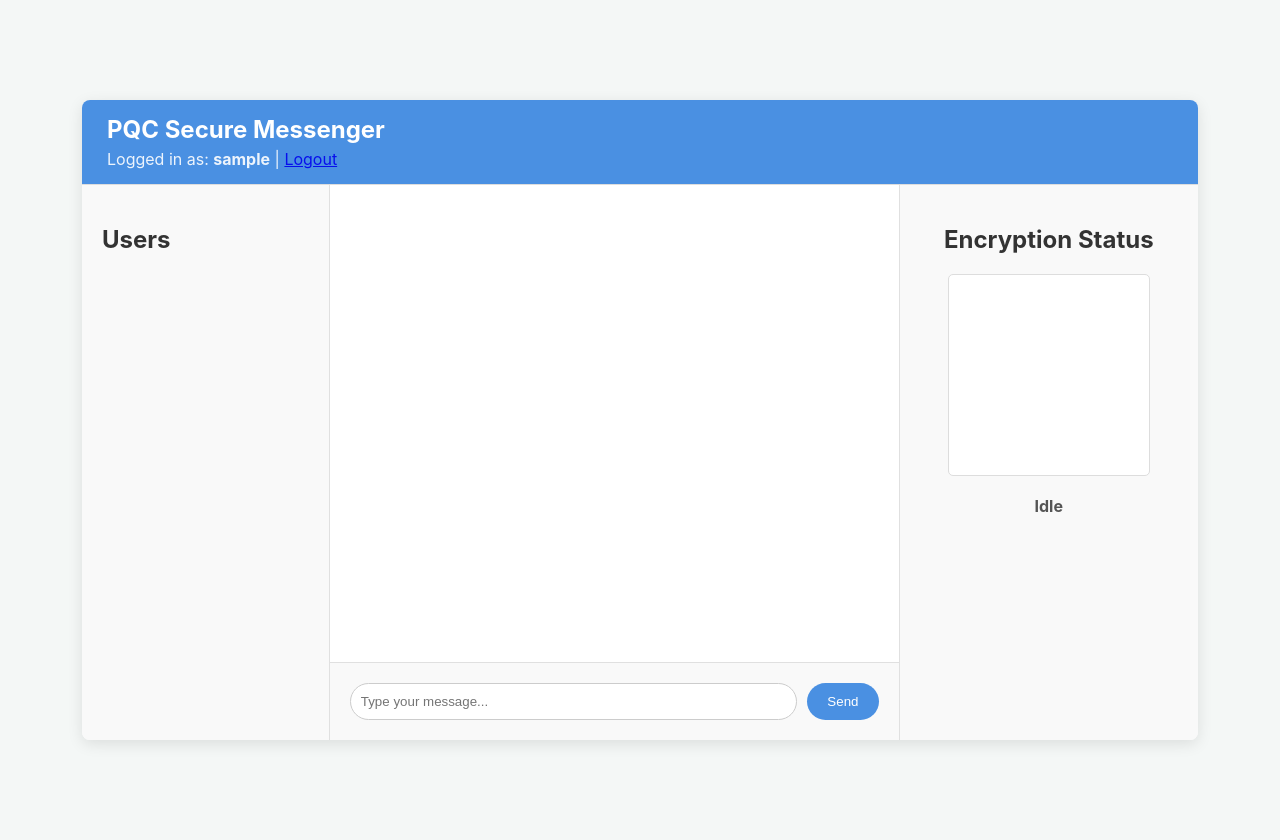
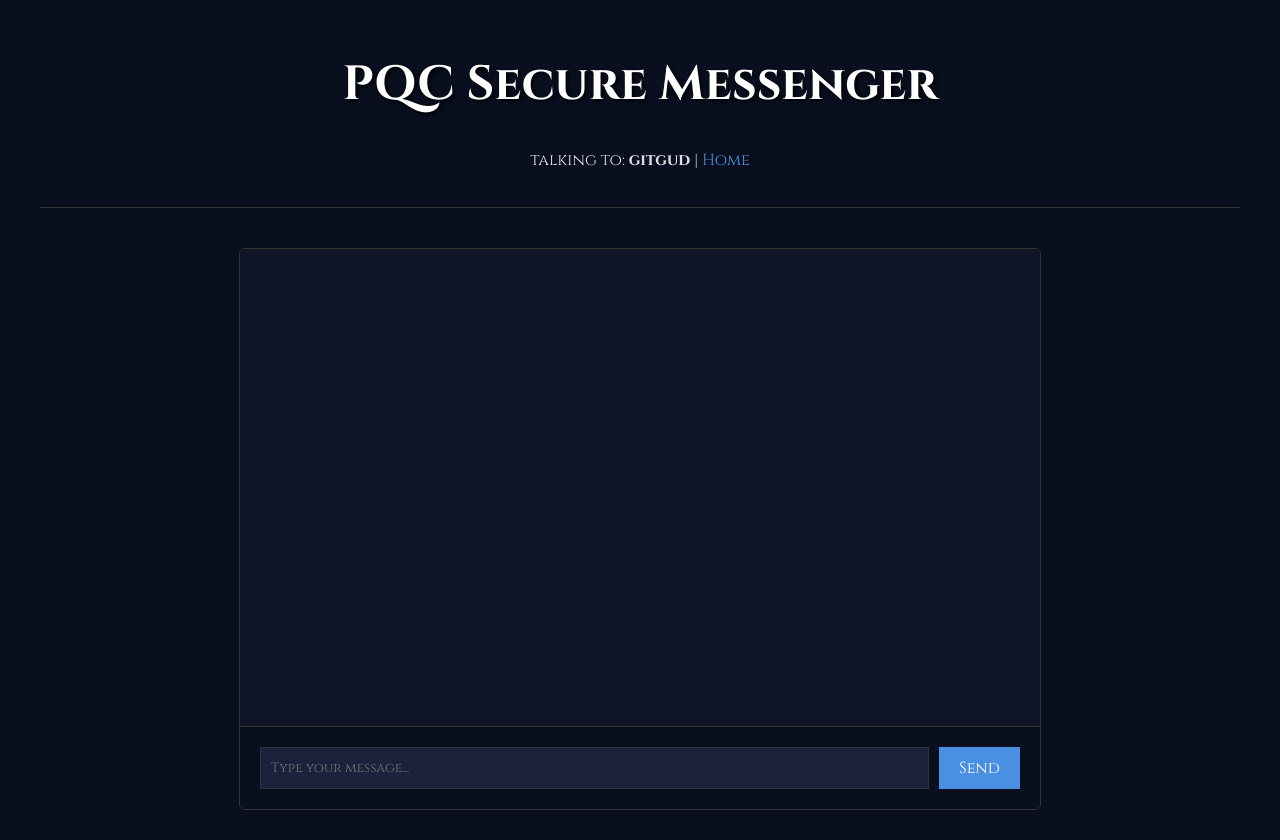
Before and after one commit to Sujithb128989/op-quantum, a Flask app: page /messaging in a window 1280 px wide. After the commit the page ends 810 px from the top, so only its background shows below. Run offline with Flask 3, Linux system fonts and the light colour scheme; the visitor is signed in with stand-in values (Sample User, id 1); data that the repository does not hold is empty; a map, chart or similar area stays blank; parts of the project's set-up code (start-up, migrations or seed data) failed here and were passed over.

Commit message:
feat: Rework UI with Silksong theme and implement new features
This commit introduces a complete overhaul of the UI with a theme inspired by "Hollow Knight: Silksong". It also implements several new features and changes as requested:

- **UI Overhaul:** The entire UI has been redesigned with a dark, elegant theme. A new stylesheet has been created, and all pages have been updated to use it.
- **Content Update:** The content of the website has been updated to be about Post-Quantum Cryptography (PQC) and data protection.
- **Login System Removal:** The login and registration system has been completely removed. The application now assigns a random username to each user.
- **"gitgud" Chat Feature:** The messaging system has been modified to be a single chat room with the user "gitgud".
- **Cross-Server Communication:** The two servers can now communicate with each other, forwarding messages between them.
- **Cleanup:** Unused files have been removed, and the `README.md` has been updated to reflect the changes.

```diff
--- a/pqc-project/app/app.py
+++ b/pqc-project/app/app.py
@@ -1,10 +1,12 @@
 import sqlite3
-import hashlib
 import argparse
 import os
 import signal
 import sys
 import threading
+import markdown
+import random
+import string
 from flask import Flask, request, session, redirect, url_for, render_template, g, jsonify
 
 # --- Local Imports ---
@@ -22,6 +24,7 @@ NGINX_PID_FILE = None
 REQUEST_COUNT = 0
 REQUEST_LIMIT = 5000
 counter_lock = threading.Lock()
+OTHER_SERVER_URL = None
 
 # --- Crash Logic ---
 @app.before_request
@@ -41,7 +44,6 @@ def check_request_limit():
             elif REQUEST_COUNT % 100 == 0:
                 print(f"[INFO] Request count: {REQUEST_COUNT}/{REQUEST_LIMIT}", file=sys.stderr)
 
-
 # --- Database Helper ---
 def get_db():
     db = getattr(g, '_database', None)
@@ -59,100 +61,20 @@ def close_connection(exception):
 # --- Routes ---
 @app.route('/')
 def index():
-    if 'username' in session:
-        return f'''
-            <h1>Welcome, {session['username']}!</h1>
-            <p>Application running in <strong>{APP_MODE}</strong> mode.</p>
-            <a href="/search">Search for Users</a><br>
-            <a href="/messaging">Secure Messenger</a><br>
-            <a href="/logout">Logout</a>
-        '''
-    return '<h1>Welcome!</h1><p>You are not logged in.</p><a href="/login">Login</a> | <a href="/register">Register</a>'
+    return render_template('index.html')
 
-@app.route('/register', methods=['GET', 'POST'])
-def register():
-    if request.method == 'POST':
-        username = request.form['username']
-        password = request.form['password']
-        password_hash = hashlib.sha256(password.encode()).hexdigest()
+@app.route('/pqc_explainer')
+def pqc_explainer():
+    with open(os.path.join(os.path.dirname(__file__), '..', 'PQC_EXPLAINER.md'), 'r') as f:
+        content = f.read()
+    html_content = markdown.markdown(content)
+    return render_template('pqc_explainer.html', content=html_content)
 
-        db = get_db()
-        try:
-            db.execute("INSERT INTO users (username, password_hash) VALUES (?, ?)", (username, password_hash))
-            db.commit()
-            return redirect(url_for('login'))
-        except sqlite3.IntegrityError:
-            return "Username already exists.", 400
-    return '''
-        <form method="post">
-            Username: <input type="text" name="username"><br>
-            Password: <input type="password" name="password"><br>
-            <input type="submit" value="Register">
-        </form>
-    '''
-
-@app.route('/login', methods=['GET', 'POST'])
-def login():
-    if request.method == 'POST':
-        username = request.form['username']
-        password = request.form['password']
-        password_hash = hashlib.sha256(password.encode()).hexdigest()
-
-        db = get_db()
-        user = db.execute("SELECT * FROM users WHERE username = ? AND password_hash = ?", (username, password_hash)).fetchone()
-
-        if user:
-            session['username'] = user['username']
-            return redirect(url_for('index'))
-        else:
-            return "Invalid credentials.", 401
-    return '''
-        <form method="post">
-            Username: <input type="text" name="username"><br>
-            Password: <input type="password" name="password"><br>
-            <input type="submit" value="Login">
-        </form>
-    '''
-
-@app.route('/logout')
-def logout():
-    session.pop('username', None)
-    return redirect(url_for('index'))
-
-@app.route('/search', methods=['GET', 'POST'])
-def search():
-    if 'username' not in session:
-        return redirect(url_for('login'))
-
-    results = []
-    if request.method == 'POST':
-        search_term = request.form['search_term']
-        db = get_db()
-
-        if APP_MODE == "vulnerable":
-            query = f"SELECT username FROM users WHERE username LIKE '%{search_term}%'"
-            results = db.execute(query).fetchall()
-        else: # secure mode
-            query = "SELECT username FROM users WHERE username LIKE ?"
-            results = db.execute(query, ('%' + search_term + '%',)).fetchall()
-
-    return f'''
-        <h1>Search for Users</h1>
-        <form method="post">
-            <input type="text" name="search_term" placeholder="Enter username...">
-            <input type="submit" value="Search">
-        </form>
-        <h2>Results:</h2>
-        <ul>
-            {"".join(f"<li>{row['username']}</li>" for row in results)}
-        </ul>
-        <a href="/">Back to Home</a>
-    '''
 
 @app.route('/messaging')
 def messaging():
     if 'username' not in session:
-        return redirect(url_for('login'))
+        session['username'] = ''.join(random.choices(string.ascii_uppercase + string.digits, k=8))
     return render_template('messaging.html')
 
 # --- API Endpoints for Messaging GUI ---
@@ -162,25 +84,18 @@ def get_current_user():
         return jsonify({'error': 'Not logged in'}), 401
     return jsonify({'username': session['username']})
 
-@app.route('/api/get_users')
-def get_users():
-    if 'username' not in session:
-        return jsonify({'error': 'Not logged in'}), 401
-    db = get_db()
-    users = db.execute("SELECT username FROM users").fetchall()
-    return jsonify([dict(row) for row in users])
-
 @app.route('/api/get_messages')
 def get_messages():
     if 'username' not in session:
         return jsonify({'error': 'Not logged in'}), 401
-    recipient = request.args.get('recipient')
-    if not recipient:
-        return jsonify({'error': 'Recipient not specified'}), 400
+
     db = get_db()
     current_user = session['username']
+    recipient = "gitgud" # Hardcoded recipient
+
     messages_query = "SELECT sender, recipient, message_text, encrypted_key, timestamp FROM messages WHERE (sender = ? AND recipient = ?) OR (sender = ? AND recipient = ?) ORDER BY timestamp DESC"
     messages_rows = db.execute(messages_query, (current_user, recipient, recipient, current_user)).fetchall()
+
     messages = []
     for row in messages_rows:
         message_data = dict(row)
@@ -194,39 +109,60 @@ def get_messages():
             if isinstance(message_data['message_text'], bytes):
                 message_data['message_text'] = message_data['message_text'].decode('utf-8', 'replace')
         messages.append(message_data)
+
     return jsonify(messages)
 
 @app.route('/api/send_message', methods=['POST'])
 def send_message():
     if 'username' not in session:
         return jsonify({'error': 'Not logged in'}), 401
+
     data = request.get_json()
-    recipient = data.get('recipient')
+    recipient = "gitgud" # Hardcoded recipient
     message_text = data.get('message_text')
-    if not recipient or not message_text:
-        return jsonify({'error': 'Missing recipient or message text'}), 400
+
+    if not message_text:
+        return jsonify({'error': 'Missing message text'}), 400
+
     db = get_db()
     sender = session['username']
     encrypted_key = None
     final_message_text = message_text.encode('utf-8')
+
     if APP_MODE == 'secure':
         encrypted_key, final_message_text = pqc_crypto_instance.encrypt(final_message_text)
+
     db.execute("INSERT INTO messages (sender, recipient, message_text, encrypted_key) VALUES (?, ?, ?, ?)", (sender, recipient, final_message_text, encrypted_key))
     db.commit()
+
+    # Forward the message to the other server
+    if OTHER_SERVER_URL and not request.headers.get('X-Forwarded-Message'):
+        try:
+            import requests
+            requests.post(
+                f"{OTHER_SERVER_URL}/api/send_message",
+                json={'message_text': message_text},
+                headers={'X-Forwarded-Message': 'true'}
+            )
+        except Exception as e:
+            print(f"Error forwarding message: {e}", file=sys.stderr)
+
     return jsonify({'status': 'success'})
 
 # --- Main Application Runner ---
 def main():
-    global APP_MODE, pqc_crypto_instance, NGINX_PID_FILE
+    global APP_MODE, pqc_crypto_instance, NGINX_PID_FILE, OTHER_SERVER_URL
 
     parser = argparse.ArgumentParser(description="Run the backend web application.")
     parser.add_argument('--mode', choices=['vulnerable', 'secure'], required=True, help="The mode to run the application in.")
     parser.add_argument('--port', type=int, required=True, help="The port to run the application on.")
     parser.add_argument('--nginx-pid-file', help="Path to the Nginx PID file to monitor and terminate.")
+    parser.add_argument('--other-server-url', help="URL of the other server for cross-communication.")
 
     args = parser.parse_args()
     APP_MODE = args.mode
     NGINX_PID_FILE = args.nginx_pid_file
+    OTHER_SERVER_URL = args.other_server_url
 
     if APP_MODE == 'secure':
         pqc_crypto_instance = PQCrypto()
@@ -236,6 +172,8 @@ def main():
     if NGINX_PID_FILE:
         print(f"Monitoring Nginx PID file: {NGINX_PID_FILE}")
         print(f"Server will terminate after {REQUEST_LIMIT} requests.")
+    if OTHER_SERVER_URL:
+        print(f"Other server URL: {OTHER_SERVER_URL}")
     print(f"Database path: {DB_PATH}")
     print(f"=========================================")
 
--- a/pqc-project/app/requirements.txt
+++ b/pqc-project/app/requirements.txt
@@ -1,3 +1,6 @@
 Flask
 oqs
 cryptography
+Markdown
+gunicorn
+requests
--- a/pqc-project/app/static/messaging.js
+++ b/pqc-project/app/static/messaging.js
@@ -1,136 +1,72 @@
 document.addEventListener('DOMContentLoaded', () => {
     // --- DOM Elements ---
-    const userList = document.getElementById('user-list');
     const messageDisplay = document.getElementById('message-display');
     const messageForm = document.getElementById('message-form');
     const messageInput = document.getElementById('message-input');
     const recipientInput = document.getElementById('recipient-input');
     const currentUserDisplay = document.getElementById('current-user-display');
-    const canvas = document.getElementById('encryption-canvas');
-    const ctx = canvas.getContext('2d');
-    const vizStatus = document.getElementById('viz-status');
 
     // --- State ---
     let currentUser = '';
-    let selectedUser = '';
+    const selectedUser = 'gitgud'; // Hardcoded recipient
     let messagePollingInterval;
-
-    // --- Visualization ---
-    function playEncryptionAnimation(operation) {
-        let progress = 0;
-        const color = operation === 'encrypt' ? '#4a90e2' : '#2ecc71';
-        vizStatus.textContent = operation === 'encrypt' ? 'Encrypting...' : 'Decrypting...';
-
-        const animation = setInterval(() => {
-            progress += 5;
-            ctx.clearRect(0, 0, canvas.width, canvas.height);
-
-            // Outer circle
-            ctx.beginPath();
-            ctx.arc(100, 100, 80, 0, 2 * Math.PI);
-            ctx.strokeStyle = '#ddd';
-            ctx.stroke();
-
-            // Progress arc
-            ctx.beginPath();
-            ctx.arc(100, 100, 70, -0.5 * Math.PI, (progress / 100) * 2 * Math.PI - 0.5 * Math.PI);
-            ctx.lineWidth = 20;
-            ctx.strokeStyle = color;
-            ctx.stroke();
-
-            if (progress >= 100) {
-                clearInterval(animation);
-                vizStatus.textContent = 'Secure';
-                setTimeout(() => { vizStatus.textContent = 'Idle'; }, 1500);
-            }
-        }, 20);
-    }
 
     // --- API Functions ---
     async function fetchCurrentUser() {
         const response = await fetch('/api/get_current_user');
         const data = await response.json();
         currentUser = data.username;
-        currentUserDisplay.textContent = currentUser;
+        // The display for the current user is now hardcoded in the HTML,
+        // but we can update something else if needed, or just leave this as is.
+        // currentUserDisplay.textContent = currentUser;
     }
 
-    async function fetchUsers() {
-        const response = await fetch('/api/get_users');
-        const users = await response.json();
-        userList.innerHTML = '';
-        users.forEach(user => {
-            if (user.username !== currentUser) {
-                const li = document.createElement('li');
-                li.textContent = user.username;
-                li.dataset.username = user.username;
-                userList.appendChild(li);
-            }
-        });
-    }
-
-    async function fetchMessages(recipient) {
-        if (!recipient) return;
-        const response = await fetch(`/api/get_messages?recipient=${recipient}`);
+    async function fetchMessages() {
+        const response = await fetch(`/api/get_messages?recipient=${selectedUser}`);
         const messages = await response.json();
         displayMessages(messages);
     }
 
-    async function sendMessage(recipient, message) {
-        if (!recipient || !message) return;
-        playEncryptionAnimation('encrypt');
+    async function sendMessage(message) {
+        if (!message) return;
         await fetch('/api/send_message', {
             method: 'POST',
             headers: { 'Content-Type': 'application/json' },
-            body: JSON.stringify({ recipient, message_text: message }),
+            body: JSON.stringify({ recipient: selectedUser, message_text: message }),
         });
         messageInput.value = '';
-        fetchMessages(recipient);
+        fetchMessages();
     }
 
     // --- UI Functions ---
     function displayMessages(messages) {
         messageDisplay.innerHTML = '';
-        // Reverse to show newest at the bottom, but append in correct order
         messages.slice().reverse().forEach(msg => {
             const msgDiv = document.createElement('div');
             msgDiv.classList.add('message');
-            msgDiv.textContent = msg.message_text;
-            if (msg.sender === currentUser) {
+            // To distinguish between user's messages and gitgud's
+            if (msg.sender !== 'gitgud') {
                 msgDiv.classList.add('sent');
+                msgDiv.textContent = `You: ${msg.message_text}`;
             } else {
                 msgDiv.classList.add('received');
-                // Play decryption animation only for new messages, simple check
-                if (new Date(msg.timestamp) > new Date(Date.now() - 5000)) {
-                    playEncryptionAnimation('decrypt');
-                }
+                msgDiv.textContent = `gitgud: ${msg.message_text}`;
             }
             messageDisplay.appendChild(msgDiv);
         });
     }
 
     // --- Event Listeners ---
-    userList.addEventListener('click', (e) => {
-        if (e.target && e.target.nodeName === 'LI') {
-            document.querySelectorAll('#user-list li').forEach(li => li.classList.remove('active'));
-            e.target.classList.add('active');
-            selectedUser = e.target.dataset.username;
-            recipientInput.value = selectedUser;
-
-            clearInterval(messagePollingInterval);
-            fetchMessages(selectedUser);
-            messagePollingInterval = setInterval(() => fetchMessages(selectedUser), 3000);
-        }
-    });
-
     messageForm.addEventListener('submit', (e) => {
         e.preventDefault();
-        sendMessage(selectedUser, messageInput.value);
+        sendMessage(messageInput.value);
     });
 
     // --- Initialization ---
     async function init() {
         await fetchCurrentUser();
-        await fetchUsers();
+        fetchMessages(); // Initial fetch
+        messagePollingInterval = setInterval(fetchMessages, 3000); // Poll for new messages
     }
 
     init();
--- /dev/null
+++ b/pqc-project/app/static/silksong.css
@@ -0,0 +1,119 @@
+@import url('https://fonts.googleapis.com/css2?family=Cinzel:wght@400;700&display=swap');
+
+body {
+    background-color: #0a0f1f;
+    color: #e0e0e0;
+    font-family: 'Cinzel', serif;
+    margin: 0;
+    padding: 0;
+}
+
+#app-container {
+    max-width: 1200px;
+    margin: 0 auto;
+    padding: 20px;
+}
+
+header {
+    text-align: center;
+    margin-bottom: 40px;
+    border-bottom: 1px solid #333;
+    padding-bottom: 20px;
+}
+
+header h1 {
+    font-size: 3em;
+    color: #ffffff;
+    text-shadow: 2px 2px 4px #000000;
+}
+
+a {
+    color: #4a90e2;
+    text-decoration: none;
+}
+
+a:hover {
+    text-decoration: underline;
+}
+
+h1, h2, h3, h4, h5, h6 {
+    color: #ffffff;
+}
+
+button, input[type="submit"] {
+    background-color: #4a90e2;
+    color: #ffffff;
+    border: none;
+    padding: 10px 20px;
+    font-family: 'Cinzel', serif;
+    font-size: 1em;
+    cursor: pointer;
+    transition: background-color 0.3s;
+}
+
+button:hover, input[type="submit"]:hover {
+    background-color: #357abd;
+}
+
+input[type="text"], input[type="password"] {
+    background-color: #1a233b;
+    border: 1px solid #333;
+    color: #e0e0e0;
+    padding: 10px;
+    font-family: 'Cinzel', serif;
+}
+
+#main-content {
+    display: flex;
+    justify-content: center;
+}
+
+#chat-container {
+    width: 80%;
+    max-width: 800px;
+    border: 1px solid #333;
+    border-radius: 5px;
+    display: flex;
+    flex-direction: column;
+    height: 70vh;
+}
+
+#message-display {
+    flex-grow: 1;
+    padding: 20px;
+    overflow-y: auto;
+    background-color: #101628;
+}
+
+#message-form-container {
+    padding: 20px;
+    border-top: 1px solid #333;
+}
+
+#message-form {
+    display: flex;
+}
+
+#message-input {
+    flex-grow: 1;
+    margin-right: 10px;
+}
+
+.message {
+    margin-bottom: 15px;
+    padding: 10px;
+    border-radius: 5px;
+    max-width: 70%;
+}
+
+.message.sent {
+    background-color: #4a90e2;
+    color: white;
+    align-self: flex-end;
+    margin-left: auto;
+}
+
+.message.received {
+    background-color: #2a3b5f;
+    align-self: flex-start;
+}
--- a/pqc-project/app/static/style.css
+++ /dev/null
@@ -1,159 +0,0 @@
-body {
-    font-family: -apple-system, BlinkMacSystemFont, "Segoe UI", Roboto, "Helvetica Neue", Arial, sans-serif;
-    background-color: #f4f7f6;
-    color: #333;
-    margin: 0;
-    padding: 20px;
-    display: flex;
-    justify-content: center;
-    align-items: center;
-    min-height: 100vh;
-}
-
-#app-container {
-    width: 90%;
-    max-width: 1200px;
-    height: 80vh;
-    background: #fff;
-    border-radius: 8px;
-    box-shadow: 0 4px 15px rgba(0, 0, 0, 0.1);
-    display: flex;
-    flex-direction: column;
-    overflow: hidden;
-}
-
-header {
-    background-color: #4a90e2;
-    color: white;
-    padding: 15px 25px;
-    border-bottom: 1px solid #ddd;
-}
-
-header h1 {
-    margin: 0;
-    font-size: 1.5em;
-}
-
-header p {
-    margin: 5px 0 0;
-    opacity: 0.9;
-}
-
-#main-content {
-    display: flex;
-    flex-grow: 1;
-    overflow: hidden;
-}
-
-#user-list-container {
-    flex-basis: 20%;
-    border-right: 1px solid #e0e0e0;
-    padding: 20px;
-    overflow-y: auto;
-    background: #f9f9f9;
-}
-
-#user-list {
-    list-style-type: none;
-    padding: 0;
-    margin: 0;
-}
-
-#user-list li {
-    padding: 10px 15px;
-    cursor: pointer;
-    border-radius: 5px;
-    margin-bottom: 5px;
-    font-weight: 500;
-}
-
-#user-list li:hover {
-    background-color: #e8e8e8;
-}
-
-#user-list li.active {
-    background-color: #4a90e2;
-    color: white;
-}
-
-#chat-container {
-    flex-basis: 55%;
-    display: flex;
-    flex-direction: column;
-}
-
-#message-display {
-    flex-grow: 1;
-    padding: 20px;
-    overflow-y: auto;
-    display: flex;
-    flex-direction: column-reverse; /* Newest messages at the bottom */
-}
-
-.message {
-    padding: 10px 15px;
-    border-radius: 18px;
-    margin-bottom: 10px;
-    max-width: 70%;
-    line-height: 1.4;
-}
-
-.message.sent {
-    background-color: #4a90e2;
-    color: white;
-    align-self: flex-end;
-    border-bottom-right-radius: 4px;
-}
-
-.message.received {
-    background-color: #e9e9eb;
-    color: black;
-    align-self: flex-start;
-    border-bottom-left-radius: 4px;
-}
-
-#message-form-container {
-    padding: 20px;
-    border-top: 1px solid #e0e0e0;
-    background: #f9f9f9;
-}
-
-#message-form {
-    display: flex;
-}
-
-#message-input {
-    flex-grow: 1;
-    padding: 10px;
-    border: 1px solid #ccc;
-    border-radius: 20px;
-    margin-right: 10px;
-}
-
-#message-form button {
-    padding: 10px 20px;
-    border: none;
-    background-color: #4a90e2;
-    color: white;
-    border-radius: 20px;
-    cursor: pointer;
-}
-
-#visualization-container {
-    flex-basis: 25%;
-    border-left: 1px solid #e0e0e0;
-    padding: 20px;
-    text-align: center;
-    background: #f9f9f9;
-}
-
-#encryption-canvas {
-    border: 1px solid #ddd;
-    background-color: #fff;
-    border-radius: 5px;
-}
-
-#viz-status {
-    font-weight: bold;
-    color: #555;
-}
--- a/pqc-project/app/templates/messaging.html
+++ b/pqc-project/app/templates/messaging.html
@@ -4,23 +4,16 @@
     <meta charset="UTF-8">
     <meta name="viewport" content="width=device-width, initial-scale=1.0">
     <title>PQC Secure Messenger</title>
-    <link rel="stylesheet" href="/static/style.css">
+    <link rel="stylesheet" href="/static/silksong.css">
 </head>
 <body>
     <div id="app-container">
         <header>
             <h1>PQC Secure Messenger</h1>
-            <p>Logged in as: <strong id="current-user-display"></strong> | <a href="/logout">Logout</a></p>
+            <p>talking to: <strong id="current-user-display">gitgud</strong> | <a href="/">Home</a></p>
         </header>
 
         <div id="main-content">
-            <div id="user-list-container">
-                <h2>Users</h2>
-                <ul id="user-list">
-                    <!-- User list will be populated by JavaScript -->
-                </ul>
-            </div>
-
             <div id="chat-container">
                 <div id="message-display">
                     <!-- Messages will be populated by JavaScript -->
@@ -28,16 +21,10 @@
                 <div id="message-form-container">
                     <form id="message-form">
                         <input type="text" id="message-input" placeholder="Type your message..." autocomplete="off">
-                        <input type="hidden" id="recipient-input" name="recipient">
+                        <input type="hidden" id="recipient-input" name="recipient" value="gitgud">
                         <button type="submit">Send</button>
                     </form>
                 </div>
-            </div>
-
-            <div id="visualization-container">
-                <h2>Encryption Status</h2>
-                <canvas id="encryption-canvas" width="200" height="200"></canvas>
-                <p id="viz-status">Idle</p>
             </div>
         </div>
     </div>
```
Also changed, not shown: pqc-project/app/templates/index.html (added, +34 -0 lines), pqc-project/app/templates/pqc_explainer.html (added, +20 -0 lines), pqc-project/README.md.
